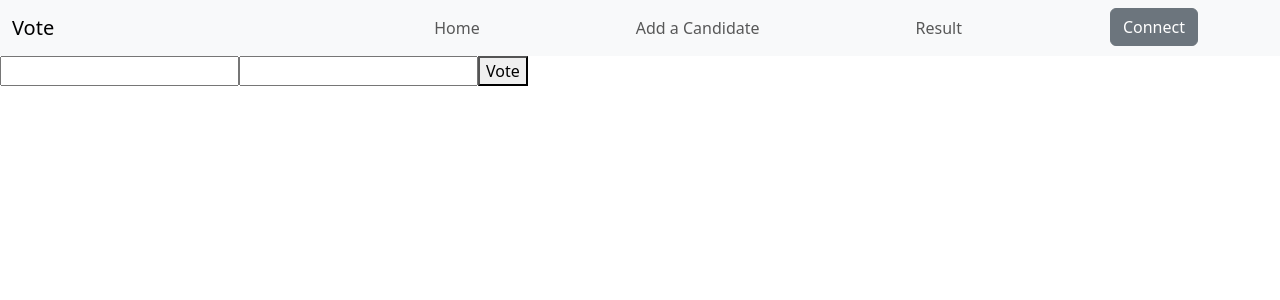
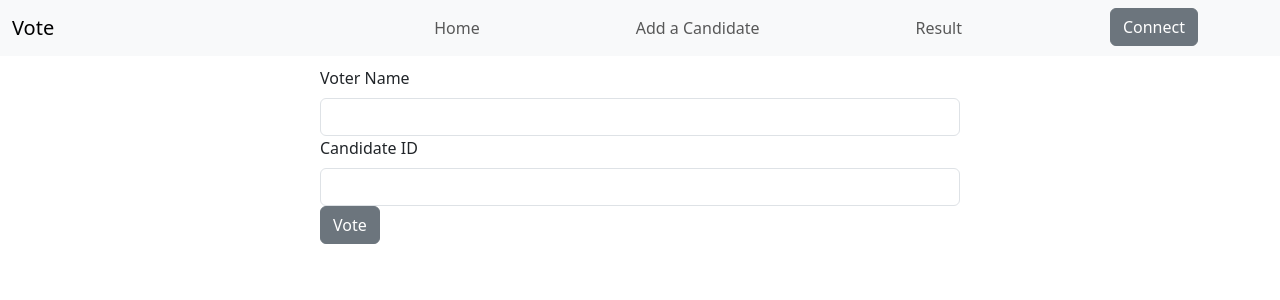
Before and after one commit to xarck/Blockchain_based_voting-system, a React (Create React App) app in the folder client/: page / in a window 1280 px wide. Shown: the top 300 px of the page. Built offline with nearby package versions, Linux system fonts and the light colour scheme; no server answers.

Commit message:
ui updated

```diff
--- a/client/public/index.html
+++ b/client/public/index.html
@@ -28,7 +28,7 @@
       work correctly both with client-side routing and a non-root public URL.
       Learn how to configure a non-root public URL by running `npm run build`.
     -->
-        <title>React App</title>
+        <title>Vote</title>
     </head>
     <body>
         <noscript>You need to enable JavaScript to run this app.</noscript>
--- a/client/src/App.css
+++ b/client/src/App.css
@@ -24,3 +24,7 @@ nav ul li {
 #results {
     padding: 10px 25%;
 }
+
+#home {
+    padding: 10px 25%;
+}
--- a/client/src/components/AddCandidate.js
+++ b/client/src/components/AddCandidate.js
@@ -1,5 +1,6 @@
 import React, { useState, useEffect } from "react";
 import { ethers } from "ethers";
+
 import Election from "../Election.json";
 import { ElectionAddress } from "../config";
 import { useData } from "../context/data";
--- a/client/src/components/Home.js
+++ b/client/src/components/Home.js
@@ -3,6 +3,8 @@ import React, { useState } from "react";
 import { ethers } from "ethers";
 import Election from "../Election.json";
 import { ElectionAddress } from "../config.js";
+
+import { Input, Button, Label } from "reactstrap";
 
 export default function Home() {
     const [voterName, setVoterName] = useState("");
@@ -21,19 +23,19 @@ export default function Home() {
         console.log(data);
     }
     return (
-        <div>
-            <div>
-                <input
+        <div id="home">
+            <Label>Voter Name</Label>
+            <Input
                 name="voter"
                 onChange={(e) => setVoterName(e.target.value)}
             />
-                <input
+            <Label>Candidate ID</Label>
+            <Input
                 type="Number"
                 name="candId"
                 onChange={(e) => setCandidateVotingID(e.target.value)}
             />
-                <button onClick={makeavote}>Vote</button>
-            </div>
+            <Button onClick={makeavote}>Vote</Button>
         </div>
     );
 }
--- a/client/src/components/Result.js
+++ b/client/src/components/Result.js
@@ -1,8 +1,11 @@
 import React, { useState, useEffect } from "react";
+
 import { Button, Label, Input } from "reactstrap";
+
 import { ethers } from "ethers";
 import Election from "../Election.json";
 import { ElectionAddress } from "../config.js";
+
 import ShowCandidateDetails from "./ShowCandidateDetails";
 
 export default function Count() {
@@ -86,7 +89,7 @@ export default function Count() {
             <br />
             <Button onClick={checkWinner}>Show Winner</Button>
             <br />
-            {winner ? ShowCandidateDetails(winner) : "Nothing is here"}
+            {winner ? ShowCandidateDetails(winner) : ""}
         </div>
     );
 }
--- a/client/src/components/ShowCandidateDetails.js
+++ b/client/src/components/ShowCandidateDetails.js
@@ -9,7 +9,9 @@ export default function ShowCandidateDetails(winner) {
             <Label>Name</Label>
             <Input type="text" defaultValue={winner[0]} />
             <Label>Description</Label>
-            <Input type="textarea" value={winner[1]} />
+            <Input type="textarea" defaultValue={winner[1]} />
+            <Label>Votes</Label>
+            <Input type="number" defaultValue={winner[3]} />
         </div>
     );
 }
```
Also changed, not shown: client/src/components/Navbar.js (+1 -34 lines). Lines whose indentation alone changed are shown as unchanged.
